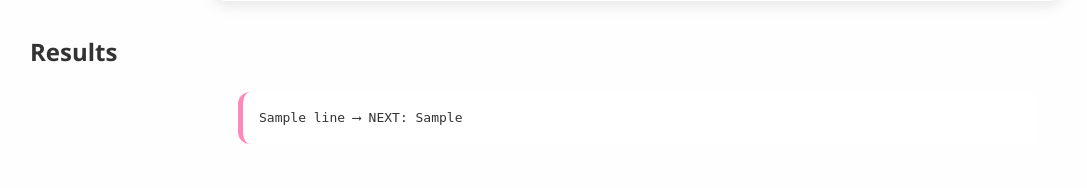
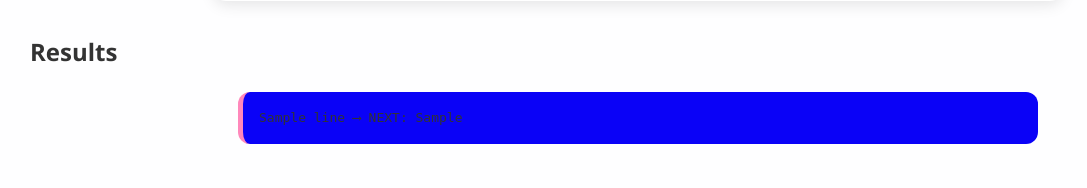
Before and after one commit to Kazane1225/kwic, a Flask app: template templates/index.html in a window 1280 px wide. Shown: the part 1014-1202 px from the top of the page, without its empty margins (2-1089 px from the left). Run offline with Flask 3, Linux system fonts and the light colour scheme; the template is opened without the code that fills it: most values are stand-ins (such as "Sample title", 1, 10 or a date in 2020).

Commit message:
Nextを青くする

```diff
--- a/static/style.css
+++ b/static/style.css
@@ -87,6 +87,10 @@ li {
   animation: fadeSlideIn 0.4s ease;
 }
 
+#results_Next {
+  background: #0a02f7
+}
+
 .drop-area {
   border: 2px dashed #bbb;
   padding: 2rem;
--- a/templates/index.html
+++ b/templates/index.html
@@ -54,7 +54,7 @@
   <h2>Results</h2>
   <ul id="results">
     {% for line, token_after, _ in results %}
-      <li>{{ line|safe }} ⟶ NEXT: {{ token_after }}</li>
+      <li id="results_Next">{{ line|safe }} ⟶ NEXT: {{ token_after }}</li>
     {% endfor %}
   </ul>
 
```
